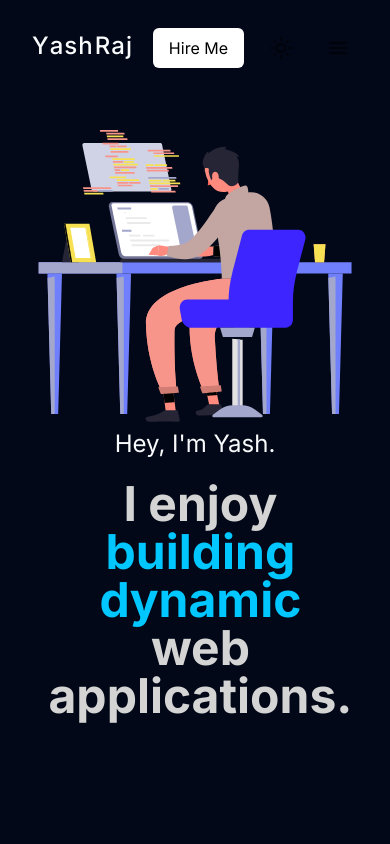
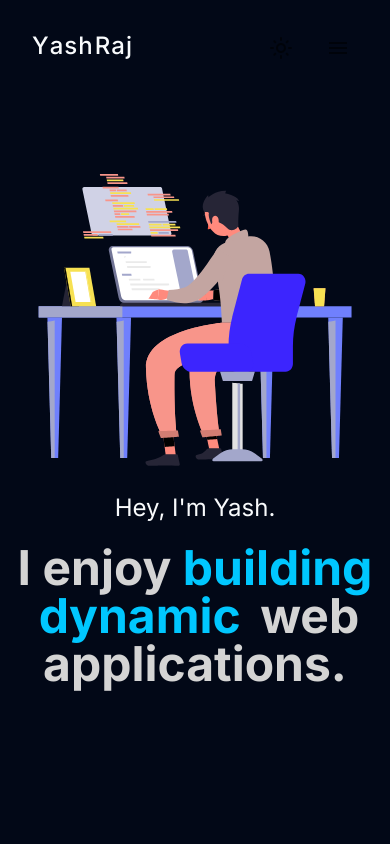
Before and after one commit to yashraj970/yash-raj-portfolio, a Next.js app: page / in a window 390 px wide. Shown: the top 844 px of the page. Built offline with nearby package versions, Linux system fonts and the light colour scheme.

Commit message:
responsiveness added and changed

```diff
--- a/src/app/page.tsx
+++ b/src/app/page.tsx
@@ -7,8 +7,8 @@ export default function Home() {
   return (
     <>
       <main>
-        <div className="relative heroElem w-full min-h-[30rem] h-[39rem] sm:h-full pt-2 m-auto flex flex-col-reverse sm:flex-row justify-start text-center items-center ">
-          <div className="w-10/12 sm:w-[60%]">
+        <div className="relative heroElem w-full min-h-[30rem] h-[37rem] sm:h-full pt-2 m-auto flex flex-col-reverse sm:flex-row justify-start text-center items-center ">
+          <div className="w-11/12 sm:w-[60%]">
             <HeroText />
           </div>
           <div className="w-10/12 sm:w-[30%]">
--- a/src/components/HeroBanner/HeroText.tsx
+++ b/src/components/HeroBanner/HeroText.tsx
@@ -5,8 +5,8 @@ const HeroText = () => {
   const words = ["interactive", "dynamic", "modern", "beautiful"];
 
   return (
-    <div className="flex flex-col justify-center items-center px-4">
-      <p className="text-2xl mb-5 sm:block">Hey, I&apos;m Yash.</p>
+    <div className="flex flex-col justify-center items-center px-0 sm:px-2">
+      <p className="text-2xl my-5">Hey, I&apos;m Yash.</p>
       <div className="text-5xl md:text-6xl font-bold mx-auto text-neutral-800 dark:text-neutral-300">
         I enjoy <span className="text-fun">building</span>
         <br />
--- a/src/components/Navbar/Navbar.tsx
+++ b/src/components/Navbar/Navbar.tsx
@@ -86,7 +86,9 @@ const Navbar = () => {
           })}
         </ul>
         <div className="flex items-center gap-5">
-          <HireMeModal />
+          <div className="hidden sm:block">
+            <HireMeModal />
+          </div>
           <ToggleMode />
           <IconButton
             onClick={toggleDrawer(true)}
```
